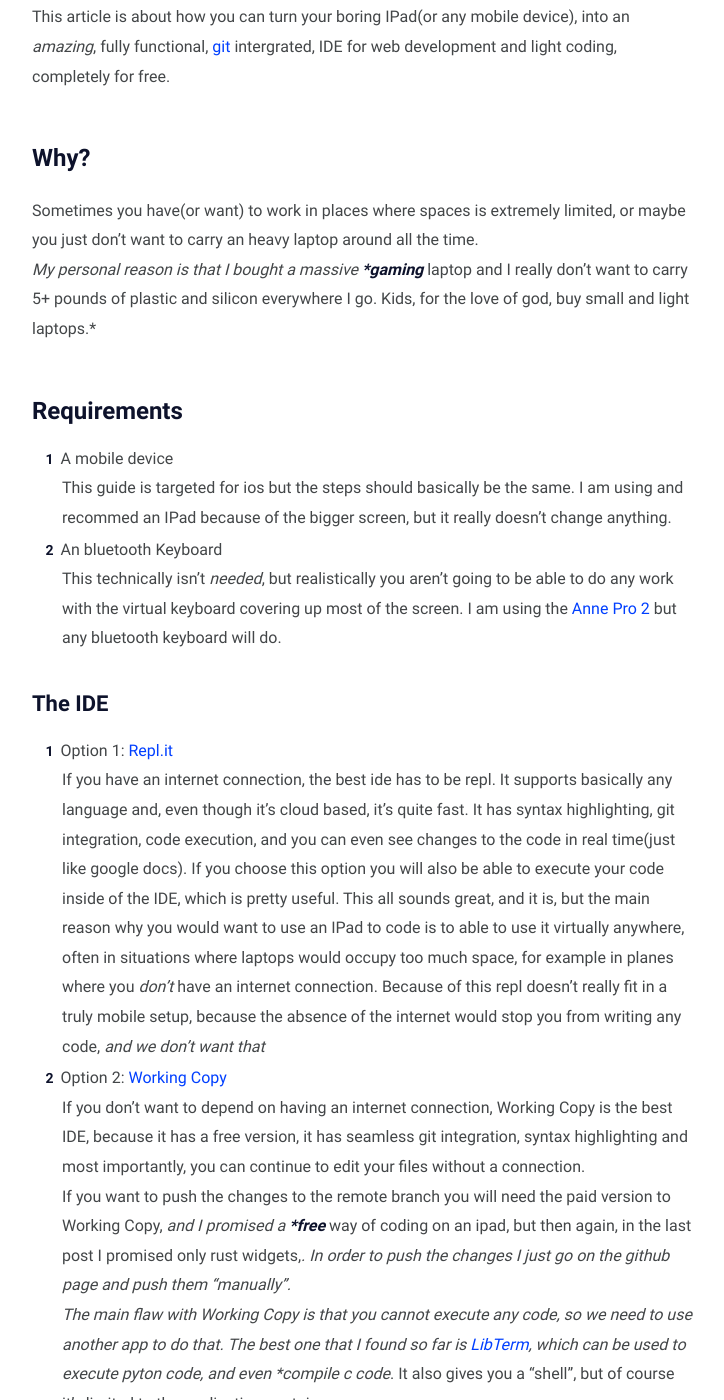
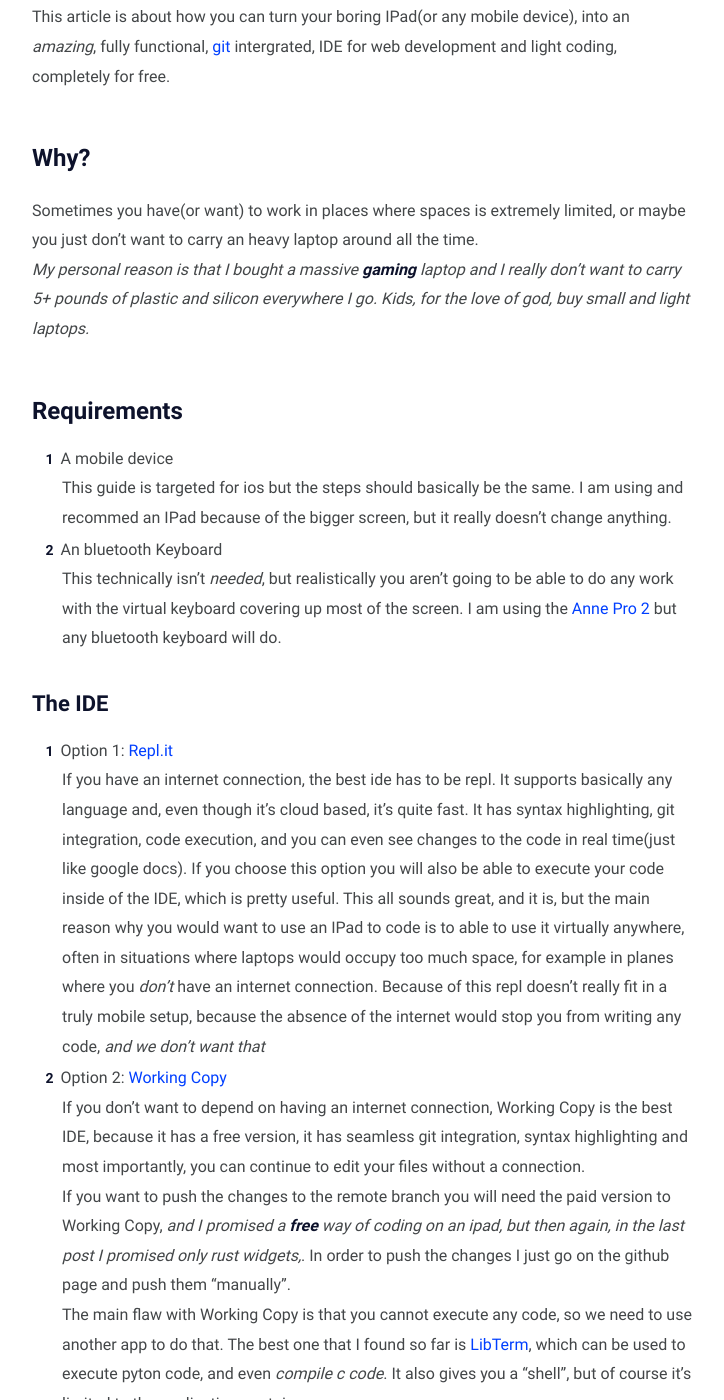
Before and after one commit to Ferryistaken/website, a Jekyll site: the page built from _posts/set-up-a-mobile-webdev-envirnomet-on-an-ipad-for-free/2020-07-19-set-up-a-mobile-webdev-envirnomet-on-an-ipad-for-free.markdown, in a window 1280 px wide and 1400 px high, scrolled down 467 px. Shown: the whole window, without its empty margins (278-1002 px from the left). Built offline with Jekyll 4.4.1, drawn with Linux system fonts in a browser that asks for light colours.

Commit message:
fixed typos

```diff
--- a/_posts/set-up-a-mobile-webdev-envirnomet-on-an-ipad-for-free/2020-07-19-set-up-a-mobile-webdev-envirnomet-on-an-ipad-for-free.markdown
+++ b/_posts/set-up-a-mobile-webdev-envirnomet-on-an-ipad-for-free/2020-07-19-set-up-a-mobile-webdev-envirnomet-on-an-ipad-for-free.markdown
@@ -9,7 +9,7 @@ This article is about how you can turn your boring IPad(or any mobile device), i
 
 # Why?
 Sometimes you have(or want) to work in places where spaces is extremely limited, or maybe you just don't want to carry an heavy laptop around all the time. <br>
-*My personal reason is that I bought a massive ***gaming*** laptop and I really don't want to carry 5+ pounds of plastic and silicon everywhere I go. Kids, for the love of god, buy small and light laptops.*
+*My personal reason is that I bought a massive **gaming** laptop and I really don't want to carry 5+ pounds of plastic and silicon everywhere I go. Kids, for the love of god, buy small and light laptops.*
 
 # Requirements
 1. A mobile device <br>
@@ -22,7 +22,7 @@ This technically isn't *needed*, but realistically you aren't going to be able t
 If you have an internet connection, the best ide has to be repl. It supports basically any language and, even though it's cloud based, it's quite fast. It has syntax highlighting, git integration, code execution, and you can even see changes to the code in real time(just like google docs). If you choose this option you will also be able to execute your code inside of the IDE, which is pretty useful. This all sounds great, and it is, but the main reason why you would want to use an IPad to code is to able to use it virtually anywhere, often in situations where laptops would occupy too much space, for example in planes where you *don't* have an internet connection. Because of this repl doesn't really fit in a truly mobile setup, because the absence of the internet would stop you from writing any code, *and we don't want that* <br>
 2. Option 2: [Working Copy](https://workingcopyapp.com/) <br>
 If you don't want to depend on having an internet connection, Working Copy is the best IDE, because it has a free version, it has seamless git integration, syntax highlighting and most importantly, you can continue to edit your files without a connection. <br>
-If you want to push the changes to the remote branch you will need the paid version to Working Copy, *and I promised a ***free*** way of coding on an ipad, but then again, in the last post I promised only rust widgets,*. In order to push the changes I just go on the github page and push them "manually". <br>
+If you want to push the changes to the remote branch you will need the paid version to Working Copy, *and I promised a **free** way of coding on an ipad, but then again, in the last post I promised only rust widgets,*. In order to push the changes I just go on the github page and push them "manually". <br>
 The main flaw with Working Copy is that you cannot execute any code, so we need to use another app to do that. The best one that I found so far is [LibTerm](https://libterm.app/), which can be used to execute pyton code, and even *compile c code*. It also gives you a "shell", but of course it's limited to the application container. <br>
 To actually deploy the changes that you made you have to set up some sort of [CI/CD](https://en.wikipedia.org/wiki/CI/CD) system, so that as soon as you push you code your website updates. <br>
 
```
Also changed, not shown: 404.md (+1 -1 lines).
